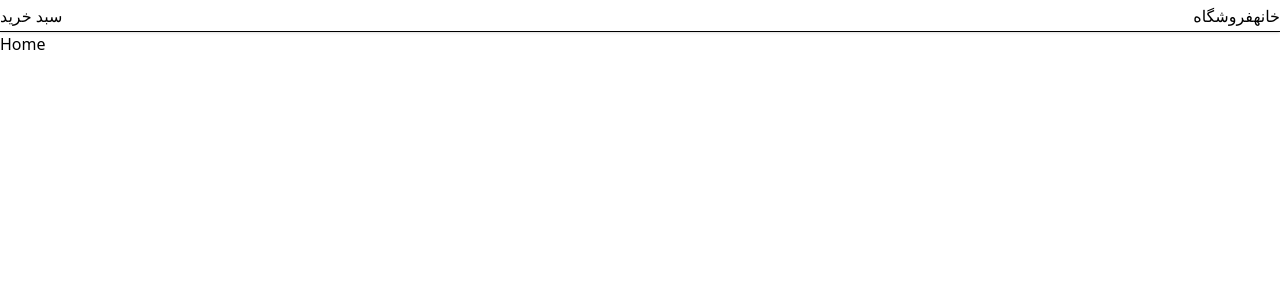
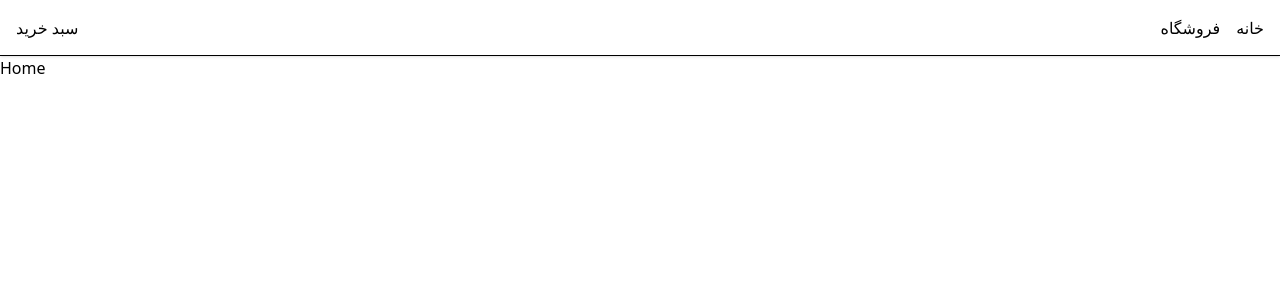
Before and after one commit to mohammad-shirani-developer/react-shop-card, a React (Vite) app: page / in a window 1280 px wide. Shown: the top 300 px of the page. Built offline with nearby package versions, Linux system fonts and the light colour scheme.

Commit message:
Create contanier and layout

```diff
--- a/src/App.tsx
+++ b/src/App.tsx
@@ -1,17 +1,16 @@
 import { Route, Routes } from "react-router-dom";
+import Layout from "./components/layout/Layout";
 import Home from "./pages/home/Home";
 import Store from "./pages/store/Store";
-import Navbar from "./components/Navbar";
 
 function App() {
   return (
-    <>
-      <Navbar />
+    <Layout>
       <Routes>
         <Route path="" element={<Home />} />
         <Route path="/store" element={<Store />} />
       </Routes>
-    </>
+    </Layout>
   );
 }
 
--- a/src/components/Navbar.tsx
+++ /dev/null
@@ -1,22 +0,0 @@
-import { Link } from "react-router-dom";
-
-const Navbar = () => {
-  return (
-    <>
-      <div className="h-8 border-b shadow flex justify-between flex-row-reverse items-center ">
-        <ul className="flex">
-          <li>
-            <Link to="/">خانه</Link>
-            <Link to="/store">فروشگاه</Link>
-          </li>
-        </ul>
-
-        <div>
-          <button>سبد خرید</button>
-        </div>
-      </div>
-    </>
-  );
-};
-
-export default Navbar;
--- /dev/null
+++ b/src/components/container/Container.tsx
@@ -0,0 +1,13 @@
+import { type ReactNode } from "react";
+
+interface Props {
+  children: ReactNode;
+}
+
+const Container = ({ children }: Props) => {
+  return (
+    <div className="max-w-screen-xl mx-auto   px-4 h-full">{children}</div>
+  );
+};
+
+export default Container;
--- /dev/null
+++ b/src/components/layout/Layout.tsx
@@ -0,0 +1,17 @@
+import { type ReactNode } from "react";
+import Navbar from "../navbar/Navbar";
+
+interface Props {
+  children: ReactNode;
+}
+
+const Layout = ({ children }: Props) => {
+  return (
+    <>
+      <Navbar />
+      {children}
+    </>
+  );
+};
+
+export default Layout;
--- /dev/null
+++ b/src/components/navbar/Navbar.tsx
@@ -0,0 +1,27 @@
+import { Link } from "react-router-dom";
+import Container from "../container/Container";
+
+const Navbar = () => {
+  return (
+    <div className="h-14 border-b shadow">
+      <Container>
+        <div className="flex justify-between flex-row-reverse items-center  h-full">
+          <ul className="flex flex-row-reverse">
+            <li className="ml-4">
+              <Link to="/">خانه</Link>
+            </li>
+            <li className="ml-4">
+              <Link to="/store">فروشگاه</Link>
+            </li>
+          </ul>
+
+          <div>
+            <button>سبد خرید</button>
+          </div>
+        </div>
+      </Container>
+    </div>
+  );
+};
+
+export default Navbar;
```
